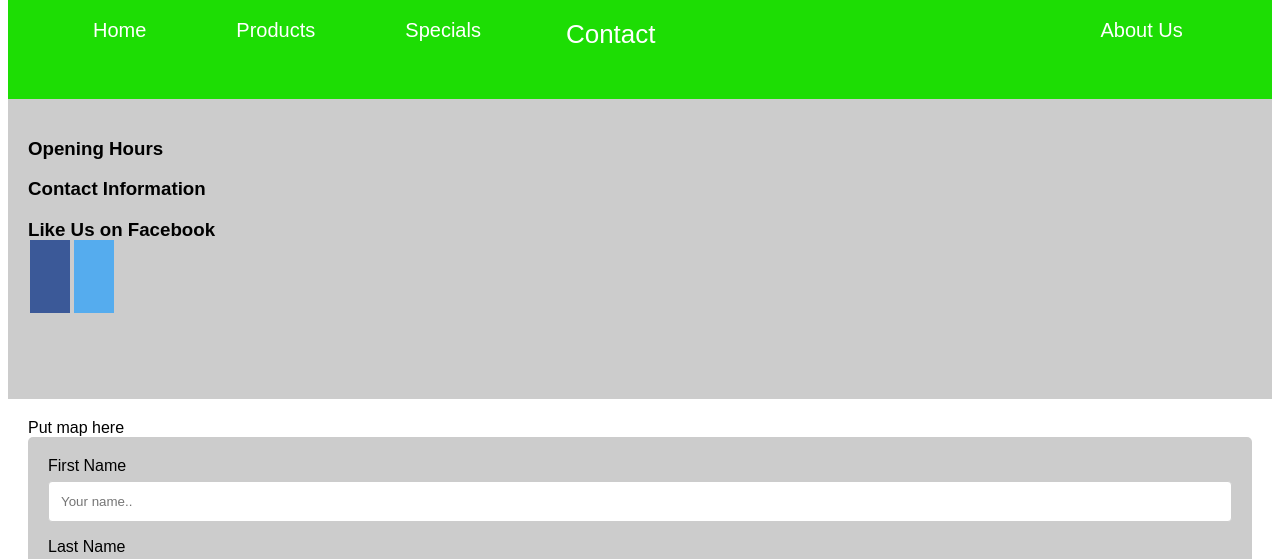
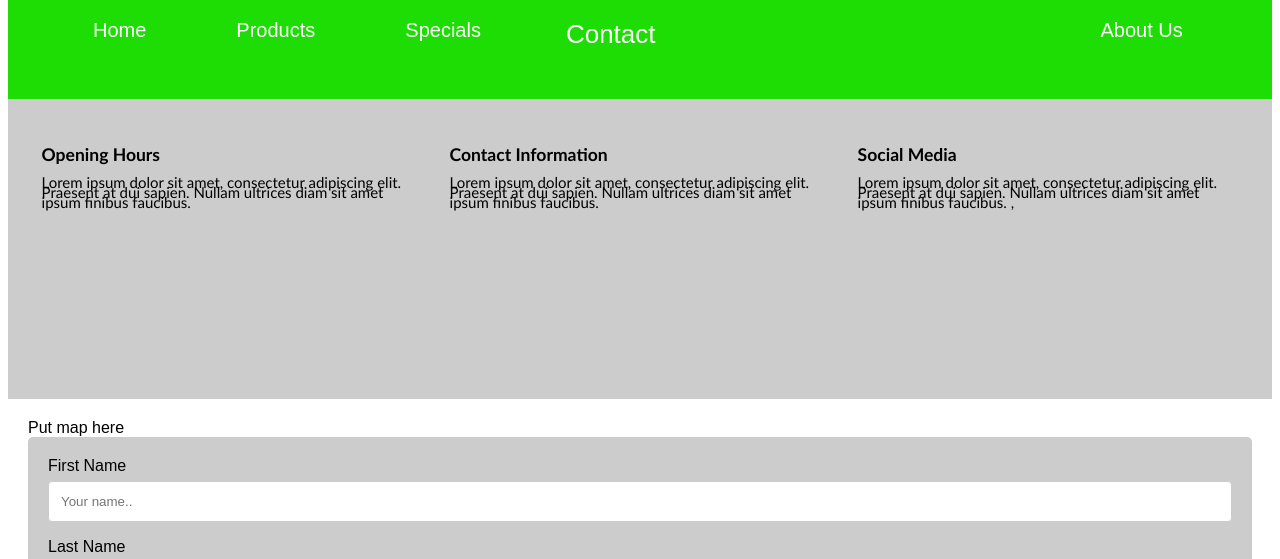
Before and after one commit to AleOrtizA/HYF-Excercises, a plain HTML site: page Week1/4-contact/contact.html in a window 1280 px wide. Shown: the part 201-760 px from the top of the page. Drawn offline with Linux system fonts and the light colour scheme.

Commit message:
Added Contact info section

```diff
--- a/Week1/4-contact/contact.css
+++ b/Week1/4-contact/contact.css
@@ -64,6 +64,21 @@ nav {
 nav ul {
   list-style-type: none;
   padding: 0;
+}
+
+.contact-info {
+  display: flex;
+  flex-wrap: column;
+}
+
+.contact-info div {
+  width: 45%;
+  height: 45%;
+  line-height: 10px;
+  margin: 0.7%;
+  padding: 5px;
+  font-size: 15px;
+  font-family: Calibri;
 }
 
 article {
--- a/Week1/4-contact/contact.html
+++ b/Week1/4-contact/contact.html
@@ -40,17 +40,25 @@
   <section>
 
     <nav>
-
-      <div class="opening-hours">
-        <h3>Opening Hours</h3>
-      </div>
       <div class="contact-info">
-        <h3>Contact Information</h3>
-      </div>
-      <div class="soc-media">
-        <h3>Like Us on Facebook</h3>
-        <a href="#" class="fa fa-facebook"></a>
-        <a href="#" class="fa fa-twitter"></a>
+        <div>
+          <h3>Opening Hours</h3>
+          <p>Lorem ipsum dolor sit amet, consectetur adipiscing elit. Praesent at dui sapien. Nullam ultrices diam sit amet
+            ipsum finibus faucibus.
+          </p>
+        </div>
+        <div>
+          <h3>Contact Information</h3>
+          <p>Lorem ipsum dolor sit amet, consectetur adipiscing elit. Praesent at dui sapien. Nullam ultrices diam sit amet
+            ipsum finibus faucibus.
+          </p>
+        </div>
+        <div>
+          <h3>Social Media</h3>
+          <p>Lorem ipsum dolor sit amet, consectetur adipiscing elit. Praesent at dui sapien. Nullam ultrices diam sit amet
+            ipsum finibus faucibus. ,
+          </p>
+        </div>
       </div>
 
     </nav>
```
Also changed, not shown: Week1/2-products/products.html (+0 -1 lines).
